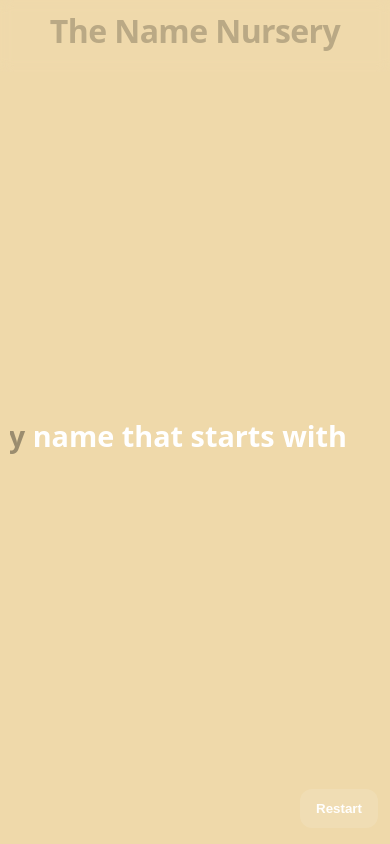
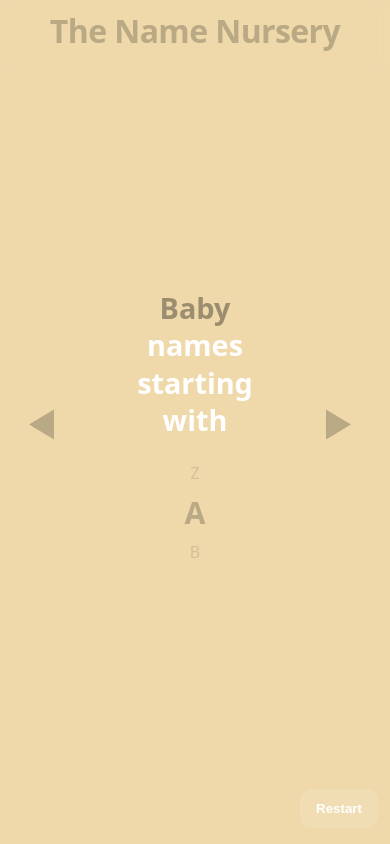
Before and after one commit to jonathankerth/the-name-nursery, a Next.js app: page / in a window 390 px wide. Both pictures are taken after a click on the button "Continue to letter selection". Built offline with nearby package versions, Linux system fonts and the light colour scheme.

Commit message:
fix restart button

```diff
--- a/src/app/layout.tsx
+++ b/src/app/layout.tsx
@@ -1,7 +1,6 @@
 import type { Metadata } from "next";
 import { Geist, Geist_Mono } from "next/font/google";
 import "./globals.css";
-import FloatingRestart from "@/components/FloatingRestart";
 
 const geistSans = Geist({
 	variable: "--font-geist-sans",
@@ -66,7 +65,6 @@ export default function RootLayout({
 				/>
 				<div id="app-root">
 					{children}
-					<FloatingRestart />
 				</div>
 			</body>
 		</html>
--- a/src/app/page.module.css
+++ b/src/app/page.module.css
@@ -160,6 +160,14 @@
 	justify-content: center;
 	gap: 18px;
 	min-width: 180px;
+	cursor: grab;
+	user-select: none;
+	-webkit-user-select: none;
+	touch-action: pan-y;
+}
+
+.wheelColumn:active {
+	cursor: grabbing;
 }
 
 .fixedA {
@@ -191,13 +199,19 @@
 .triangleBtn {
 	background: none;
 	border: none;
-	padding: 6px 8px;
+	padding: 12px 16px;
 	margin-left: 12px;
 	cursor: pointer;
+	transition: transform 0.2s ease;
+	touch-action: manipulation;
 }
 
-.wheelColumn {
-	cursor: grab;
+.triangleBtn:hover {
+	transform: scale(1.1);
+}
+
+.triangleBtn:active {
+	transform: scale(0.95);
 }
 
 @media (max-width: 800px) {
@@ -235,75 +249,272 @@
 	}
 }
 
-/* Mobile-specific adjustments to preserve desktop look but improve UX on small screens */
+/* Mobile and tablet optimizations */
+@media (max-width: 900px) {
+	.sentenceForm {
+		gap: 32px;
+		padding: 32px 24px;
+		min-width: 320px;
+		position: relative;
+	}
+
+	.letterSelectionContent {
+		gap: 20px;
+	}
+
+	.resultsContainer {
+		gap: 24px;
+		padding: 32px 24px;
+		min-width: 320px;
+	}
+}
+
+@media (max-width: 700px) {
+	.sentenceForm {
+		gap: 20px;
+		padding: 24px 16px;
+		flex-wrap: nowrap;
+		position: relative;
+	}
+
+	.fixedA,
+	.fixedName {
+		font-size: 2rem;
+		margin: 0 4px;
+	}
+
+	.wheelColumn {
+		gap: 12px;
+		min-width: 140px;
+	}
+
+	.wheelOptionSelected {
+		font-size: 1.7rem;
+	}
+
+	.phrase {
+		font-size: 1.4rem;
+		line-height: 1.3;
+	}
+
+	.letterSelectionContent {
+		gap: 16px;
+		width: 100%;
+	}
+
+	.triangleBtn,
+	.backTriangle {
+		padding: 16px 20px;
+		margin: 0 8px;
+	}
+
+	.backTriangle {
+		position: absolute;
+		left: 0;
+		top: 50%;
+		transform: translateY(-50%);
+	}
+
+	.resultsContainer {
+		flex-direction: column;
+		gap: 20px;
+		padding: 24px 16px;
+		text-align: center;
+	}
+
+	.resultsCard {
+		padding: 24px 20px;
+		width: 100%;
+		max-width: 400px;
+	}
+}
+
+/* Mobile-specific adjustments */
 @media (max-width: 600px) {
-	/* keep the sentence on a single horizontal line where possible
-	   reduce spacing and allow horizontal scrolling on very narrow viewports */
+	.centerMain {
+		padding: 16px 8px 80px 8px;
+		min-height: calc(100vh - 100px);
+	}
+
 	.sentenceForm {
-		flex-direction: row;
+		flex-direction: column;
 		align-items: center;
+		gap: 20px;
+		padding: 20px 12px;
+		min-width: 0;
+		width: 100%;
+		box-sizing: border-box;
+		position: relative;
+	}
+
+	.fixedA,
+	.fixedName {
+		font-size: 1.8rem;
+		margin: 0 2px;
+		flex-shrink: 0;
+	}
+
+	.wheelColumn {
+		min-width: 120px;
+		gap: 10px;
+		flex-shrink: 0;
+	}
+
+	.wheelOptionSelected {
+		font-size: 1.6rem;
+	}
+
+	.wheelOptionFaded {
+		font-size: 0.9rem;
+	}
+
+	.triangleBtn {
+		padding: 20px 24px;
+		margin: 0;
+		flex-shrink: 0;
+		position: absolute;
+		right: 8px;
+		top: 50%;
+		transform: translateY(-50%);
+	}
+
+	.backTriangle {
+		padding: 20px 24px;
+		margin: 0;
+		flex-shrink: 0;
+		position: absolute;
+		left: 8px;
+		top: 50%;
+		transform: translateY(-50%);
+	}
+
+	/* Make touch targets larger on mobile */
+	.triangleBtn svg,
+	.backTriangle svg {
+		width: 40px;
+		height: 40px;
+	}
+
+	.phrase {
+		font-size: 1.2rem;
+		line-height: 1.4;
+		text-align: center;
+		white-space: normal;
+		word-break: break-word;
+		hyphens: auto;
+		max-width: 280px;
+		padding: 0 8px;
+	}
+
+	.letterSelectionContent {
 		gap: 12px;
-		padding: 12px 12px;
-		min-width: 0;
-		white-space: nowrap;
-		overflow-x: auto;
-		-webkit-overflow-scrolling: touch;
+		width: 100%;
+		max-width: 300px;
+		margin: 0 auto;
+		padding: 0 60px; /* Space for back/forward buttons */
+		box-sizing: border-box;
+	}
+
+	.phraseContainer {
+		width: 100%;
+	}
+
+	.resultsContainer {
+		flex-direction: column;
+		gap: 16px;
+		padding: 20px 12px;
+		width: 100%;
+		box-sizing: border-box;
+	}
+
+	.resultsCard {
+		padding: 20px 16px;
+		width: 100%;
+		max-width: none;
+		margin: 0;
+	}
+
+	.resultsCard h2 {
+		font-size: 1.5rem;
+		line-height: 1.4;
+		margin-bottom: 12px;
+	}
+
+	.resultsCard p {
+		font-size: 1rem;
+		line-height: 1.6;
+	}
+}
+
+/* Extra small mobile screens */
+@media (max-width: 400px) {
+	.sentenceForm {
+		gap: 16px;
+		padding: 16px 8px;
 	}
 
 	.fixedA,
 	.fixedName {
 		font-size: 1.6rem;
-		margin: 0 6px;
 	}
 
 	.wheelColumn {
-		min-width: 110px;
+		min-width: 100px;
 		gap: 8px;
 	}
 
 	.wheelOptionSelected {
-		font-size: 1.9rem;
+		font-size: 1.4rem;
 	}
 
 	.wheelOptionFaded {
-		font-size: 1rem;
-	}
-
-	.triangleBtn {
-		padding: 8px;
-		margin-left: 6px;
-	}
-
-	.centerMain {
-		padding: 18px 10px 64px 10px;
-	}
-
-	.backTriangle {
-		padding: 8px;
-		margin-right: 6px;
+		font-size: 0.8rem;
 	}
 
 	.phrase {
-		font-size: 1.4rem;
+		font-size: 1.1rem;
+		max-width: 240px;
+		padding: 0 4px;
 	}
 
-	.resultsContainer {
-		flex-direction: column;
-		gap: 12px;
-		padding: 12px;
+	.letterSelectionContent {
+		padding: 0 50px;
+		max-width: 250px;
+	}
+
+	.triangleBtn,
+	.backTriangle {
+		padding: 16px 18px;
 	}
 
 	.resultsCard {
-		padding: 16px;
+		padding: 16px 12px;
+	}
+
+	.resultsCard h2 {
+		font-size: 1.3rem;
 	}
 }
 
 /* Letter selection specific styles */
+.letterSelectionContent {
+	display: flex;
+	flex-direction: column;
+	align-items: center;
+	gap: 24px;
+}
+
+.phraseContainer {
+	text-align: center;
+	max-width: 100%;
+}
+
 .phrase {
 	font-size: 1.8rem;
 	font-weight: 600;
 	text-align: center;
-	white-space: nowrap;
+	line-height: 1.3;
+	display: block;
 }
 
 .selectedType {
@@ -313,9 +524,21 @@
 .backTriangle {
 	background: none;
 	border: none;
-	padding: 6px 8px;
+	padding: 12px 16px;
 	margin-right: 12px;
 	cursor: pointer;
+	transition: transform 0.2s ease;
+	touch-action: manipulation;
+	position: absolute;
+	left: 0;
+}
+
+.backTriangle:hover {
+	transform: scale(1.1);
+}
+
+.backTriangle:active {
+	transform: scale(0.95);
 }
 
 .wheelCenter {
--- a/src/app/page.tsx
+++ b/src/app/page.tsx
@@ -2,6 +2,7 @@
 import { useState, useRef, useEffect, useMemo, useCallback } from "react";
 import styles from "./page.module.css";
 import Header from "../components/Header";
+import FloatingRestart from "../components/FloatingRestart";
 
 type Step = "gender" | "letter" | "results";
 
@@ -41,6 +42,22 @@ export default function Home() {
 		boy: "#B7E9F0",
 		girl: "#EDD5EB",
 	}), []);
+
+	// Restart function to reset all data
+	const handleRestart = useCallback(() => {
+		setCurrentStep("gender");
+		setSelectedGender("baby");
+		setSelectedLetter("A");
+		setLetterIndex(0);
+		// Reset background to baby color
+		try {
+			if (document.documentElement) {
+				document.documentElement.style.setProperty("--background", pageColors.baby);
+			}
+		} catch {
+			// noop in non-browser contexts
+		}
+	}, [pageColors.baby]);
 
 	const darken = (hex: string, amount = 0.22) => {
 		const c = hex.replace("#", "");
@@ -136,16 +153,18 @@ export default function Home() {
 
 	const onGenderTouchStart = (e: React.TouchEvent) => {
 		touchStartRef.current = e.touches[0].clientY;
+		e.preventDefault(); // Prevent scrolling
 	};
 
 	const onGenderTouchEnd = (e: React.TouchEvent) => {
 		if (touchStartRef.current == null) return;
 		const endY = e.changedTouches[0].clientY;
 		const delta = endY - touchStartRef.current;
-		if (Math.abs(delta) > 30) {
+		if (Math.abs(delta) > 20) { // Reduced threshold for easier mobile interaction
 			changeGender(delta > 0 ? -1 : 1);
 		}
 		touchStartRef.current = null;
+		e.preventDefault();
 	};
 
 	// Letter wheel handlers
@@ -162,17 +181,19 @@ export default function Home() {
 
 	const onLetterTouchStart = (e: React.TouchEvent) => {
 		letterTouchStartRef.current = e.touches[0].clientY;
+		e.preventDefault(); // Prevent scrolling
 	};
 
 	const onLetterTouchEnd = (e: React.TouchEvent) => {
 		if (letterTouchStartRef.current == null) return;
 		const endY = e.changedTouches[0].clientY;
 		const delta = endY - letterTouchStartRef.current;
-		if (Math.abs(delta) > 30)
+		if (Math.abs(delta) > 20) // Reduced threshold for easier mobile interaction
 			setLetterIndex(
 				(i) => (i + (delta > 0 ? -1 : 1) + alphabet.length) % alphabet.length
 			);
 		letterTouchStartRef.current = null;
+		e.preventDefault();
 	};
 
 	// Wheel order for gender selection
@@ -276,16 +297,18 @@ export default function Home() {
 							</svg>
 						</button>
 
+						<div className={styles.letterSelectionContent}>
+							<div className={styles.phraseContainer}>
 								<span className={styles.phrase}>
-							A{" "}
 									<span
 										className={styles.selectedType}
 										style={{ color: headerColor }}
 									>
 										{selectedGender.charAt(0).toUpperCase() + selectedGender.slice(1)}
 									</span>{" "}
-							name that starts with
+									names starting with
 								</span>
+							</div>
 
 							<div
 								ref={letterWheelRef}
@@ -305,6 +328,7 @@ export default function Home() {
 								</div>
 								<div className={styles.wheelFaded} style={{ color: wheelColor }}>
 									{bottomLetter}
+								</div>
 							</div>
 						</div>
 
@@ -353,6 +377,10 @@ export default function Home() {
 					</div>
 				)}
 			</main>
+			<FloatingRestart
+				show={currentStep !== "gender"}
+				onRestart={handleRestart}
+			/>
 		</div>
 	);
 }
--- a/src/components/FloatingRestart.tsx
+++ b/src/components/FloatingRestart.tsx
@@ -1,23 +1,31 @@
 "use client";
 import React from "react";
-import { useRouter, usePathname } from "next/navigation";
 import styles from "./FloatingRestart.module.css";
 
-export default function FloatingRestart() {
-	const router = useRouter();
-	const pathname = usePathname();
-	// Intentionally avoid prefetch to prevent server-side prefetch evaluation
-	// which can trigger unexpected server rendering behavior during navigation.
+interface FloatingRestartProps {
+	show?: boolean;
+	onRestart?: () => void;
+}
 
-	// hide the floating restart on the alphabet (/names) page
-	if (pathname && pathname.startsWith("/names")) return null;
+export default function FloatingRestart({ show = true, onRestart }: FloatingRestartProps) {
+	// Don't render if show is false
+	if (!show) return null;
+
+	const handleRestart = () => {
+		if (onRestart) {
+			onRestart();
+		} else {
+			// Fallback to page refresh if no onRestart function provided
+			window.location.reload();
+		}
+	};
 
 	return (
 		<div className={styles.floating}>
 			<button
 				className={styles.btn}
 				aria-label="Restart"
-				onClick={() => router.push("/")}
+				onClick={handleRestart}
 			>
 				Restart
 			</button>
```
Lines whose indentation alone changed are shown as unchanged.
